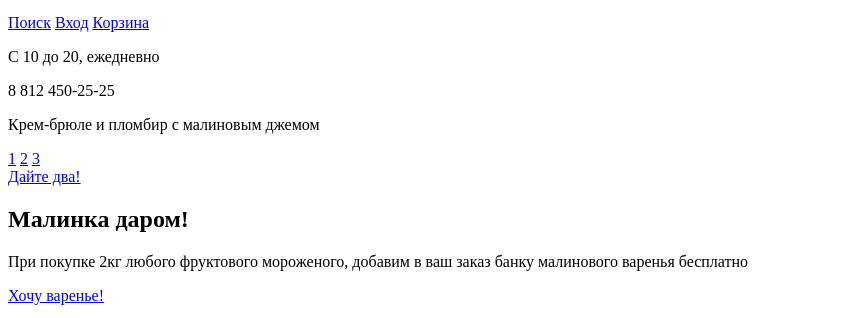
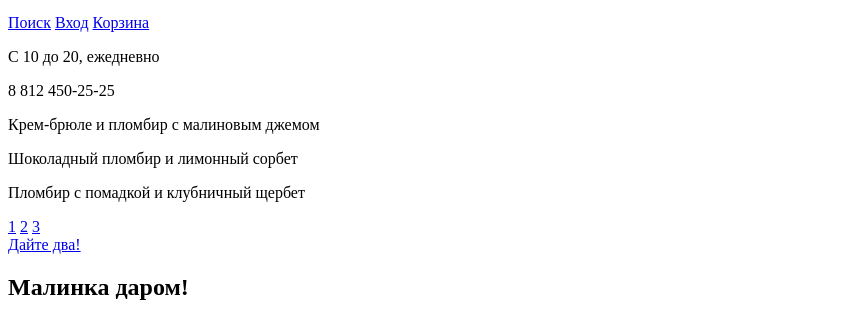
Before and after one commit to davikdavik/248347-gllacy, a plain HTML site: page index.html in a window 1280 px wide. Shown: the part 98-416 px from the top of the page, without its empty margins (0-864 px from the left). Drawn offline with Linux system fonts and the light colour scheme.

Commit message:
Разметка личного проекта. Доработка главной страницы.

```diff
--- a/index.html
+++ b/index.html
@@ -34,7 +34,15 @@
 		<div class="slider">
 			<p class="schedule">С 10 до 20, ежедневно</p>
 			<p class="phone">8 812 450-25-25</p>
-			<p class="slider-text">Крем-брюле и пломбир с малиновым джемом</p>
+			<div class="banner banner1">
+				<p class="banner-text">Крем-брюле и пломбир с малиновым джемом</p>
+			</div>
+			<div class="banner banner2">
+				<p class="banner-text">Шоколадный пломбир и лимонный сорбет</p>
+			</div>
+			<div class="banner banner3">
+				<p class="banner-text">Пломбир с помадкой и клубничный щербет</p>
+			</div>
 			<div class="paginator">
 				<a href="#">1</a>
 				<a href="#">2</a>
@@ -56,21 +64,25 @@
 		</div>
 		<div class="bestsellers">
 			<div class="bestseller-item">
+				<div class="icon-hit"></div>
 				<img src="img/item1.png" width="150" height="150" alt="Сливочное с апельсиновым джемом и цитрусовой стружкой">
 				<p class="price">310 &#8381;/кг</p>
 				<a href="#">Сливочное с апельсиновым джемом и цитрусовой стружкой</a>
 			</div>
 			<div class="bestseller-item">
+				<div class="icon-hit"></div>
 				<img src="img/item2.png" width="150" height="150" alt="Сливочно-кофейное с кусочками шоколада">
 				<p class="price">380 &#8381;/кг</p>
 				<a href="#">Сливочно-кофейное с кусочками шоколада</a>
 			</div>
 			<div class="bestseller-item">
+				<div class="icon-hit"></div>
 				<img src="img/item3.png" width="150" height="150" alt="Сливочно-клубничное с присыпкой из белого шоколада">
 				<p class="price">355 &#8381;/кг</p>
 				<a href="#">Сливочно-клубничное с присыпкой из белого шоколада</a>
 			</div>
 			<div class="bestseller-item">
+				<div class="icon-hit"></div>
 				<img src="img/item4.png" width="150" height="150" alt="Сливочное крем-брюле с карамельной подливкой">
 				<p class="price">415 &#8381;/кг</p>
 				<a href="#">Сливочное крем-брюле с карамельной подливкой</a>
```
